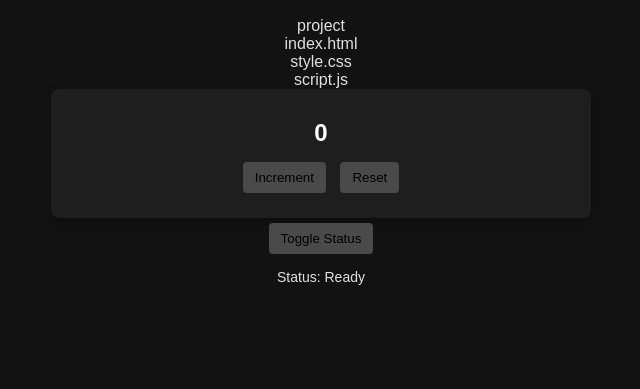
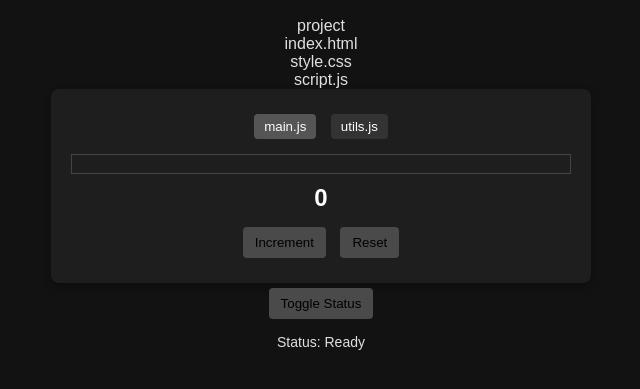
Before and after one commit to mirhanserim/QuantrophicAgentLab, a plain HTML site: page index.html in a window 1280 px wide. Shown: the part 111-500 px from the top of the page, without its empty margins (319-959 px from the left). Drawn offline with Linux system fonts and the light colour scheme.

Commit message:
Complete milestone 3: Code editor with tabs, line numbers, and active file indicator

```diff
--- a/index.html
+++ b/index.html
@@ -23,7 +23,14 @@
             </div>
         </aside>
         <main class="main-content">
-            <div class="app-card">
+            <div class="app-card"><div class="editor-tabs">
+  <button class="tab-button selected" data-file="main.js">main.js</button>
+  <button class="tab-button" data-file="utils.js">utils.js</button>
+</div>
+<div class="code-editor">
+  <div class="line-numbers"></div>
+  <div class="editor-content" contenteditable="true"></div>
+</div>
                 <div id="counter-container">
                     <p id="counter">0</p>
                     <button id="incrementButton">Increment</button>
@@ -38,4 +45,4 @@
     </footer>
     <script src="script.js"></script>
 </body>
-</html>
+</html><div class="active-file" style="margin-left: 10px; font-weight: bold;"></div>
--- a/script.js
+++ b/script.js
@@ -8,3 +8,14 @@ document.addEventListener('DOMContentLoaded', () => {
         });
     });
 });
+// Code editor functionality
+const tabs = document.querySelectorAll('.tab-button');
+const contentArea = document.querySelector('.content');
+
+tabs.forEach(tab => {
+    tab.addEventListener('click', () => {
+        tabs.forEach(t => t.classList.remove('selected'));
+        tab.classList.add('selected');
+        contentArea.focus();
+    });
+});
--- a/style.css
+++ b/style.css
@@ -41,3 +41,40 @@ button:hover {
     margin-top: 10px;
     font-size: 14px;
 }
+.editor-tabs {
+    margin-bottom: 10px;
+}
+.tab-button {
+    margin-right: 5px;
+    background-color: #333;
+    color: #fff;
+    border: none;
+    padding: 5px 10px;
+    cursor: pointer;
+}
+.tab-button.selected {
+    background-color: #555;
+}
+.code-editor {
+    position: relative;
+    border: 1px solid #444;
+    background-color: #1e1e1e;
+    overflow: auto;
+}
+.line-numbers {
+    position: absolute;
+    top: 0;
+    left: 0;
+    width: 40px;
+    height: 100%;
+    color: #666;
+    font-family: monospace;
+}
+.content {
+    padding: 10px;
+    font-family: monospace;
+    font-size: 14px;
+    line-height: 1.5;
+    white-space: pre-wrap;
+    outline: none;
+}
```
